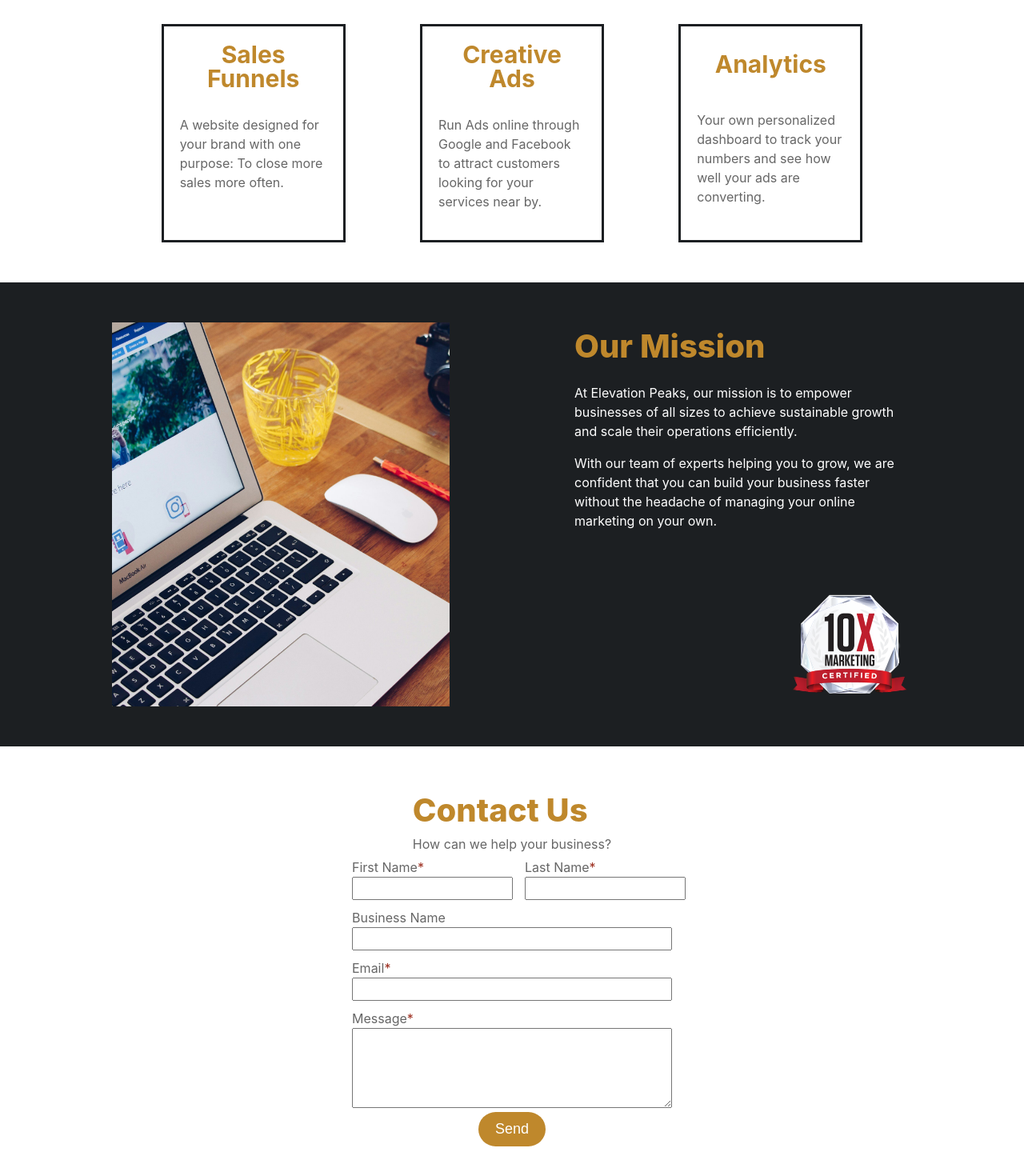
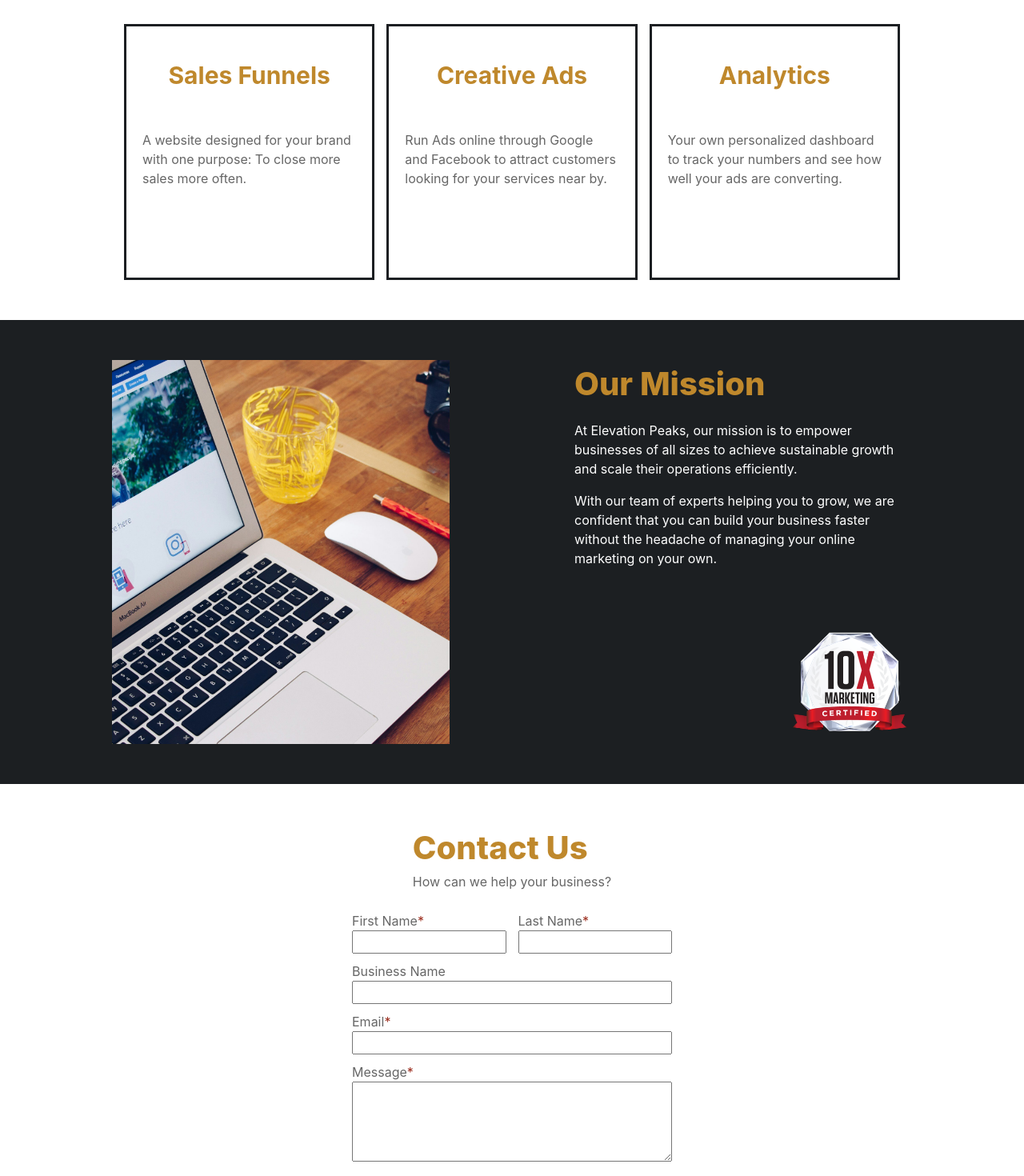
Before and after one commit to StocktonManges/elevation-peaks, a React (Vite) app: page / in a window 1280 px wide. Shown: the part 660-2130 px from the top of the page at 80% size. Built offline with nearby package versions, Linux system fonts and the light colour scheme.

Commit message:
Restyled the forms and 3 cards in 'How It Works'.

```diff
--- a/src/components/ContactForm.tsx
+++ b/src/components/ContactForm.tsx
@@ -33,7 +33,6 @@ export const ContactForm = () => {
 
   const handleInvalidSubmit = () => {
     setIsSubmitted(true);
-    toast.error("Invalid form details.", { id: "invalidFormDetails" });
   };
 
   const resetContactForm = () => {
--- a/src/components/QuoteModal.tsx
+++ b/src/components/QuoteModal.tsx
@@ -43,7 +43,6 @@ export const QuoteModal = ({
 
   const handleInvalidSubmit = () => {
     setIsSubmitted(true);
-    toast.error("Invalid form details.", { id: "invalidFormDetails" });
   };
 
   const resetForm = () => {
@@ -75,6 +74,7 @@ export const QuoteModal = ({
           e.stopPropagation();
         }}
       >
+        <div>
           <div
             className="modalX"
             onClick={() => {
@@ -104,7 +104,9 @@ export const QuoteModal = ({
                   }}
                 />
                 <ErrorMessage
-                isDisplayed={isSubmitted && !Verify.isNameValid(firstNameInput)}
+                  isDisplayed={
+                    isSubmitted && !Verify.isNameValid(firstNameInput)
+                  }
                   message={ErrorMessages.nameMessage}
                 />
               </div>
@@ -122,7 +124,9 @@ export const QuoteModal = ({
                   }}
                 />
                 <ErrorMessage
-                isDisplayed={isSubmitted && !Verify.isNameValid(lastNameInput)}
+                  isDisplayed={
+                    isSubmitted && !Verify.isNameValid(lastNameInput)
+                  }
                   message={ErrorMessages.nameMessage}
                 />
               </div>
@@ -200,7 +204,9 @@ export const QuoteModal = ({
                 }}
               />
               <ErrorMessage
-              isDisplayed={isSubmitted && !Verify.isMessageValid(messageInput)}
+                isDisplayed={
+                  isSubmitted && !Verify.isMessageValid(messageInput)
+                }
                 message={ErrorMessages.messageMessage}
               />
             </div>
@@ -208,6 +214,7 @@ export const QuoteModal = ({
             <button type="submit">Submit</button>
           </form>
         </div>
+      </div>
     </section>
   );
 };
--- a/src/css/responsive.css
+++ b/src/css/responsive.css
@@ -0,0 +1,5 @@
+@media (max-width: 1023px) {
+}
+
+@media (max-width: 767px) {
+}
--- a/src/css/styles.css
+++ b/src/css/styles.css
@@ -40,21 +40,25 @@ header i {
 /**************************** .how-it-works ****************************/
 
 .card-wrapper {
-  display: flex;
-  justify-content: space-around;
+  display: grid;
+  gap: var(--15px);
+  grid-template-columns: repeat(auto-fit, minmax(200px, 1fr));
+  grid-template-rows: repeat(auto-fit, minmax(250px, 320px));
   margin-top: var(--50px);
+  justify-content: center;
 }
 
 .card {
   display: flex;
   flex-direction: column;
-  width: 30%;
-  max-width: 14.375rem;
+  width: 100%;
+  height: 100%;
   text-align: center;
   background-color: var(--white);
   border: 3px solid var(--bg-gray);
   padding: var(--20px);
   align-items: center;
+  justify-content: space-between;
 }
 
 .card h3 {
@@ -63,13 +67,13 @@ header i {
   justify-content: center;
   line-height: 1;
   height: 30%;
-  margin-bottom: var(--15px);
 }
 
 .card p {
   text-align: left;
-  height: 70%;
+  height: 60%;
   color: var(--font-base);
+  margin: 0;
 }
 
 /**************************** .our-mission ****************************/
@@ -118,10 +122,15 @@ header i {
   justify-items: center;
 }
 
+.contact-us .app-width-wrapper > div {
+  padding-bottom: var(--20px);
+}
+
 .contact-us form {
   display: flex;
   flex-direction: column;
   width: 50%;
+  min-width: 15.313rem;
   max-width: 25rem;
   align-items: center;
 }
@@ -137,14 +146,7 @@ header i {
   display: grid;
   column-gap: var(--15px);
   width: 100%;
-}
-
-.name-input-wrapper .first-name {
-  grid-column: 1 / 2;
-}
-
-.name-input-wrapper .last-name {
-  grid-column: 2 / 3;
+  grid-template-columns: repeat(auto-fit, minmax(191.25px, 1fr));
 }
 
 textarea {
@@ -153,6 +155,10 @@ textarea {
   min-width: 100%;
   min-height: var(--100px);
   padding: var(--5px);
+}
+
+.contact-us button {
+  margin-top: var(--20px);
 }
 
 /******************************* footer *******************************/
@@ -212,19 +218,25 @@ footer .image-container {
   justify-content: center;
   align-items: center;
   text-align: center;
-  width: fit-content;
+  width: 50%;
+  min-width: 21.563rem;
   max-width: 31.313rem;
   height: fit-content;
   max-height: 98vh;
+  background-color: var(--white);
+}
+
+.quote-modal > div {
+  height: 100%;
+  width: 100%;
+  overflow-y: auto;
   padding: var(--50px);
-  background-color: var(--white);
-  overflow-y: auto;
 }
 
 .modalX {
   position: absolute;
-  top: var(--30px);
-  right: var(--40px);
+  top: var(--20px);
+  right: var(--20px);
   cursor: pointer;
   font-weight: 400;
   color: var(--font-light);
@@ -236,10 +248,15 @@ footer .image-container {
 
 .quote-modal h2 {
   margin-bottom: var(--20px);
+  line-height: 1;
 }
 
 .quote-modal form {
   width: 100%;
+}
+
+.quote-modal .name-input-wrapper {
+  column-gap: 0.906rem;
 }
 
 .email-list {
@@ -264,6 +281,10 @@ footer .image-container {
 .email-list span.added {
   background-color: var(--orange);
   border-color: var(--orange);
+}
+
+.quote-modal button {
+  margin-top: var(--20px);
 }
 
 /************* .phone-inputs *************/
```
Lines whose indentation alone changed are shown as unchanged.
